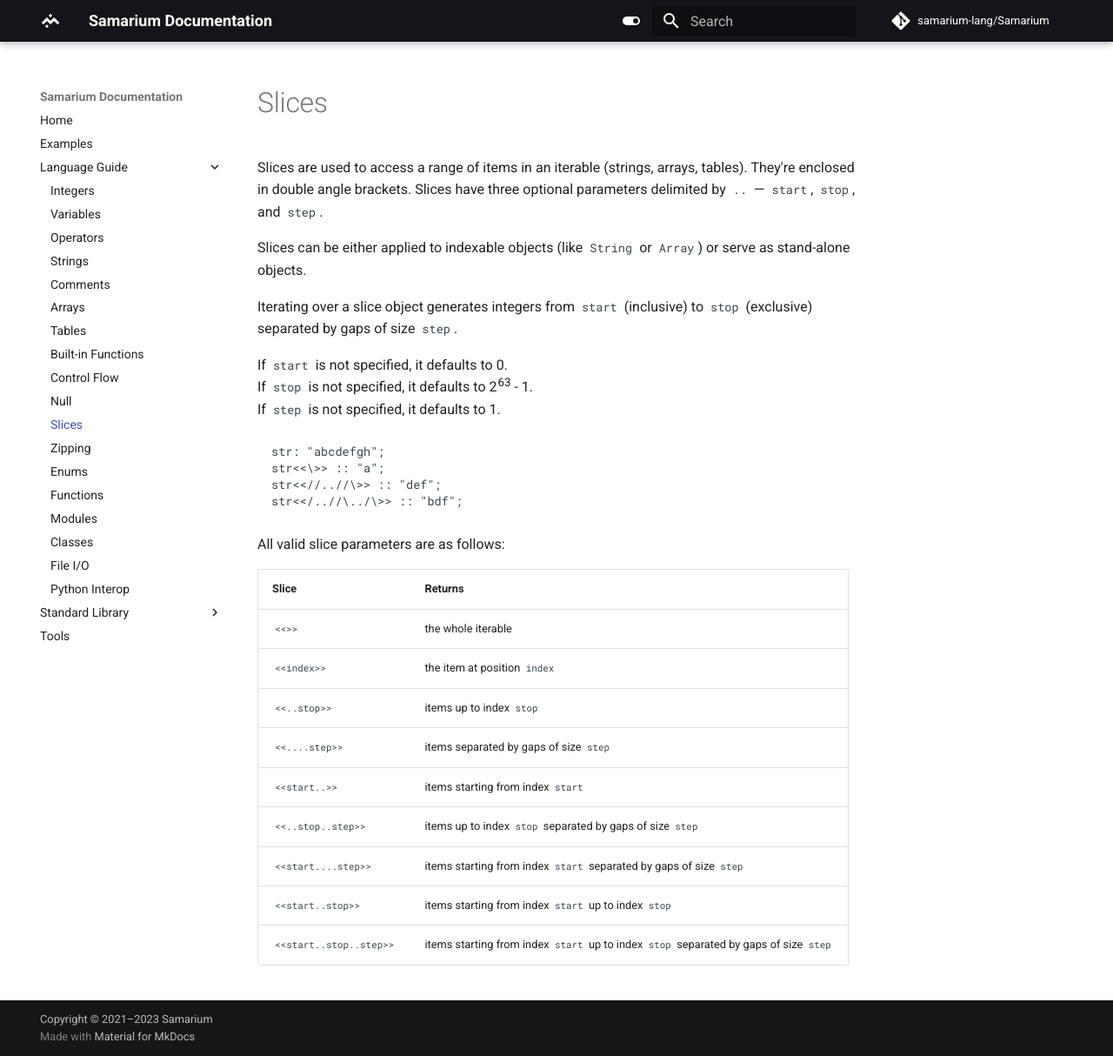
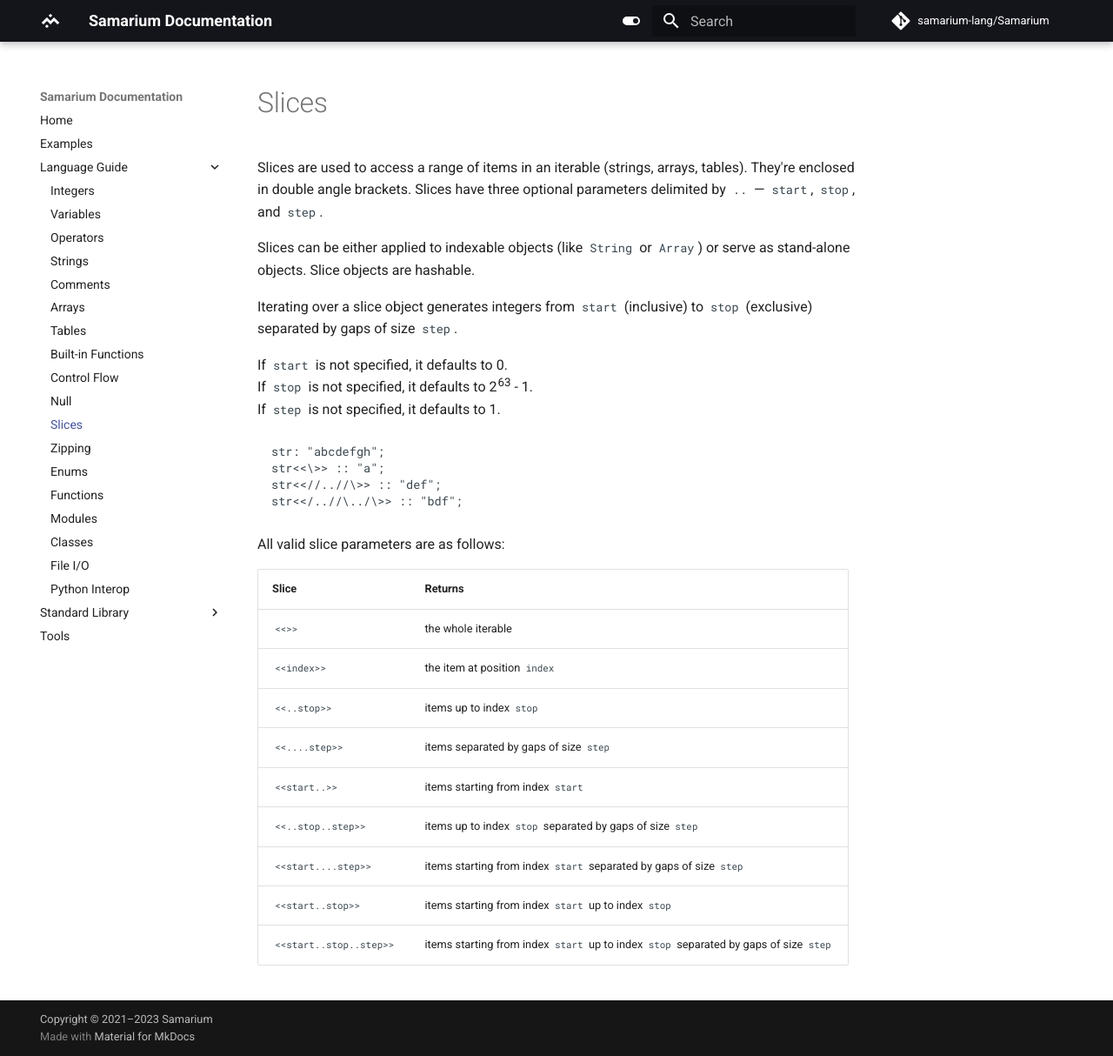
Before and after one commit to samarium-lang/Samarium, an MkDocs documentation site: the page built from docs/slices.md, in a window 1280 px wide and 1214 px high. Shown: the whole window at 87% size. Built offline with MkDocs 1.6.1 and Material for MkDocs 9.7.7, drawn with Linux system fonts in a browser that asks for light colours; comment, search, counter and statistics services are not loaded.

Commit message:
(docs) Made Slices hashable

```diff
--- a/docs/slices.md
+++ b/docs/slices.md
@@ -6,7 +6,7 @@ Slices have three optional parameters delimited by `..`
 — `start`, `stop`, and `step`.
 
 Slices can be either applied to indexable objects (like `String` or `Array`)
-or serve as stand-alone objects.
+or serve as stand-alone objects. Slice objects are hashable.
 
 Iterating over a slice object generates integers from `start` (inclusive)
 to `stop` (exclusive) separated by gaps of size `step`.
```
